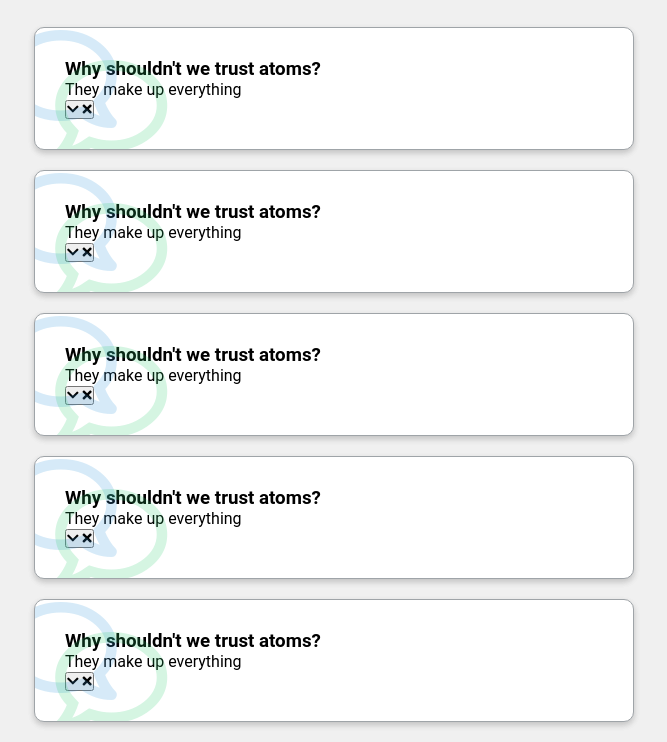
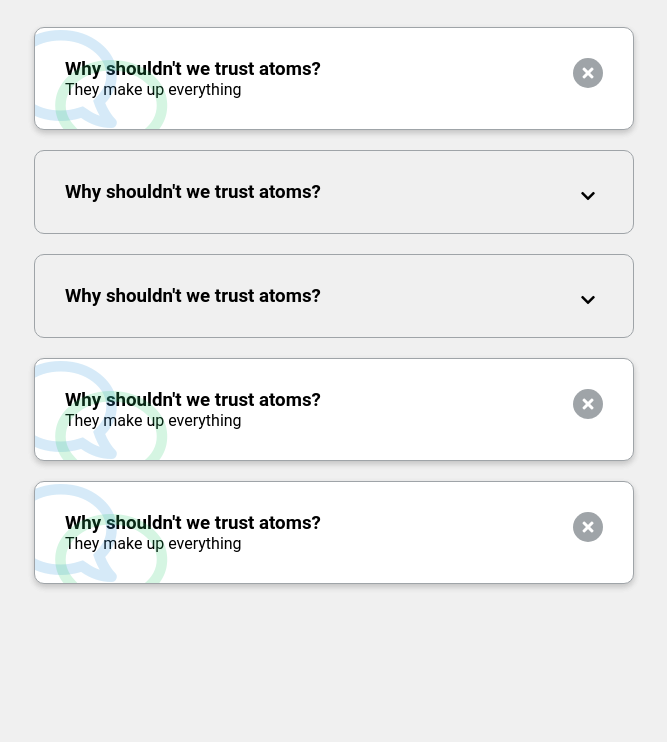
Before and after one commit to Matteo-Fattorini/project-expanding-faq, a plain HTML site: page index.html in a window 1280 px wide. Shown: the part 91-833 px from the top of the page, without its empty margins (306-973 px from the left). After the commit the page ends 800 px from the top, so only its background shows below. Drawn offline with nearby package versions, Linux system fonts and the light colour scheme.

Commit message:
finished

```diff
--- a/css/style.css
+++ b/css/style.css
@@ -4,23 +4,21 @@
   box-sizing: border-box;
 }
 
-@import url('https://fonts.googleapis.com/css2?family=Roboto:ital,wght@0,100;0,300;0,400;0,500;0,700;1,100;1,300;1,400;1,500;1,700&display=swap');
+@import url("https://fonts.googleapis.com/css2?family=Roboto:ital,wght@0,100;0,300;0,400;0,500;0,700;1,100;1,300;1,400;1,500;1,700&display=swap");
 
 body {
-    font-family: "Roboto",sans-serif;
+  font-family: "Roboto", sans-serif;
   background-color: #f0f0f0;
-
 }
 
 h1 {
-
   margin: 50px 0 30px;
   text-align: center;
 }
 
 .faq-container {
   max-width: 600px;
-    margin:0 auto;
+  margin: 0 auto;
 }
 
 .faq {
@@ -35,32 +33,85 @@ h1 {
 }
 
 .faq.active {
-    background-color:white;
-    box-shadow: 0 3px 6px rgba(0,0,0,0.1), 0 3px 6px rgba(0,0,0,0.1);
+  background-color: white;
+  box-shadow: 0 3px 6px rgba(0, 0, 0, 0.1), 0 3px 6px rgba(0, 0, 0, 0.1);
 }
 
 .faq.active::before,
-.faq.active::after{
+.faq.active::after {
   content: "\f075";
   font-family: "Font Awesome 5 Free";
   color: #2ecc71;
   font-size: 7rem;
-    position:absolute;
+  position: absolute;
   opacity: 0.2;
   top: 20px;
   left: 20px;
   z-index: 0;
-
 }
 
-.faq.active::before{
+.faq.active::before {
   color: #3498db;
   top: -10px;
   left: -30px;
   transform: rotateY(180deg);
 }
 
-
 .faq-title {
   margin: 0 35px 0 0;
 }
+
+.faq-text {
+  margin: 30px 0 0;
+  display: none;
+}
+
+.faq.active .faq-text {
+  display: block;
+}
+
+.faq-toggle {
+  background-color: transparent;
+  border: none;
+  cursor: pointer;
+  display: flex;
+  align-items: center;
+  justify-content: center;
+  font-size: 16px;
+  padding: 0;
+  position: absolute;
+  top: 30px;
+  right: 30px;
+  height: 30px;
+  width: 30px;
+  border-radius: 50%;
+}
+
+.faq-toggle .fa-times {
+  display: none;
+}
+
+.faq.active .faq-toggle .fa-times {
+  display: block;
+  color: white;
+}
+
+.faq.active .faq-toggle .fa-chevron-down {
+  display: none;
+}
+
+.faq-toggle:focus {
+  outline: 0;
+}
+
+.faq.active .faq-toggle {
+  background-color: #9fa4a8;
+}
+
+.faq p {
+    display: none;
+}
+
+.faq.active p {
+    display: block;
+}
--- a/index.html
+++ b/index.html
@@ -4,13 +4,14 @@
     <meta charset="utf-8" />
     <meta name="viewport" content="width=device-width, initial-scale=1.0" />
     <title></title>
-
+<script src="https://code.jquery.com/jquery-3.5.1.js" integrity="sha256-QWo7LDvxbWT2tbbQ97B53yJnYU3WhH/C8ycbRAkjPDc=" crossorigin="anonymous"></script>
     <link
       rel="stylesheet"
       href="https://cdnjs.cloudflare.com/ajax/libs/font-awesome/5.15.1/css/all.min.css"
       integrity="sha512-+4zCK9k+qNFUR5X+cKL9EIR+ZOhtIloNl9GIKS57V1MyNsYpYcUrUeQc9vNfzsWfV28IaLL3i96P9sdNyeRssA=="
       crossorigin="anonymous"
     />
+
 
     <link rel="stylesheet" href="css/style.css" />
 
@@ -24,7 +25,27 @@
 
         <p>They make up everything</p>
 
-        <button>
+        <button class="faq-toggle">
+          <i class="fas fa-chevron-down"></i>
+          <i class="fas fa-times"></i>
+        </button>
+      </div>
+      <div class="faq">
+        <h3>Why shouldn't we trust atoms?</h3>
+
+        <p>They make up everything</p>
+
+        <button class="faq-toggle">
+          <i class="fas fa-chevron-down"></i>
+          <i class="fas fa-times"></i>
+        </button>
+      </div>
+      <div class="faq">
+        <h3>Why shouldn't we trust atoms?</h3>
+
+        <p>They make up everything</p>
+
+        <button class="faq-toggle">
           <i class="fas fa-chevron-down"></i>
           <i class="fas fa-times"></i>
         </button>
@@ -34,7 +55,7 @@
 
         <p>They make up everything</p>
 
-        <button>
+        <button class="faq-toggle">
           <i class="fas fa-chevron-down"></i>
           <i class="fas fa-times"></i>
         </button>
@@ -44,27 +65,7 @@
 
         <p>They make up everything</p>
 
-        <button>
-          <i class="fas fa-chevron-down"></i>
-          <i class="fas fa-times"></i>
-        </button>
-      </div>
-      <div class="faq active">
-        <h3>Why shouldn't we trust atoms?</h3>
-
-        <p>They make up everything</p>
-
-        <button>
-          <i class="fas fa-chevron-down"></i>
-          <i class="fas fa-times"></i>
-        </button>
-      </div>
-      <div class="faq active">
-        <h3>Why shouldn't we trust atoms?</h3>
-
-        <p>They make up everything</p>
-
-        <button>
+        <button class="faq-toggle" >
           <i class="fas fa-chevron-down"></i>
           <i class="fas fa-times"></i>
         </button>
--- a/js/main.js
+++ b/js/main.js
@@ -0,0 +1,6 @@
+$("button").each(function () {
+    $(this).on("click", function () {
+       $(this).parent().toggleClass("active");
+    })
+    ;
+})
```
Lines whose indentation alone changed are shown as unchanged.
